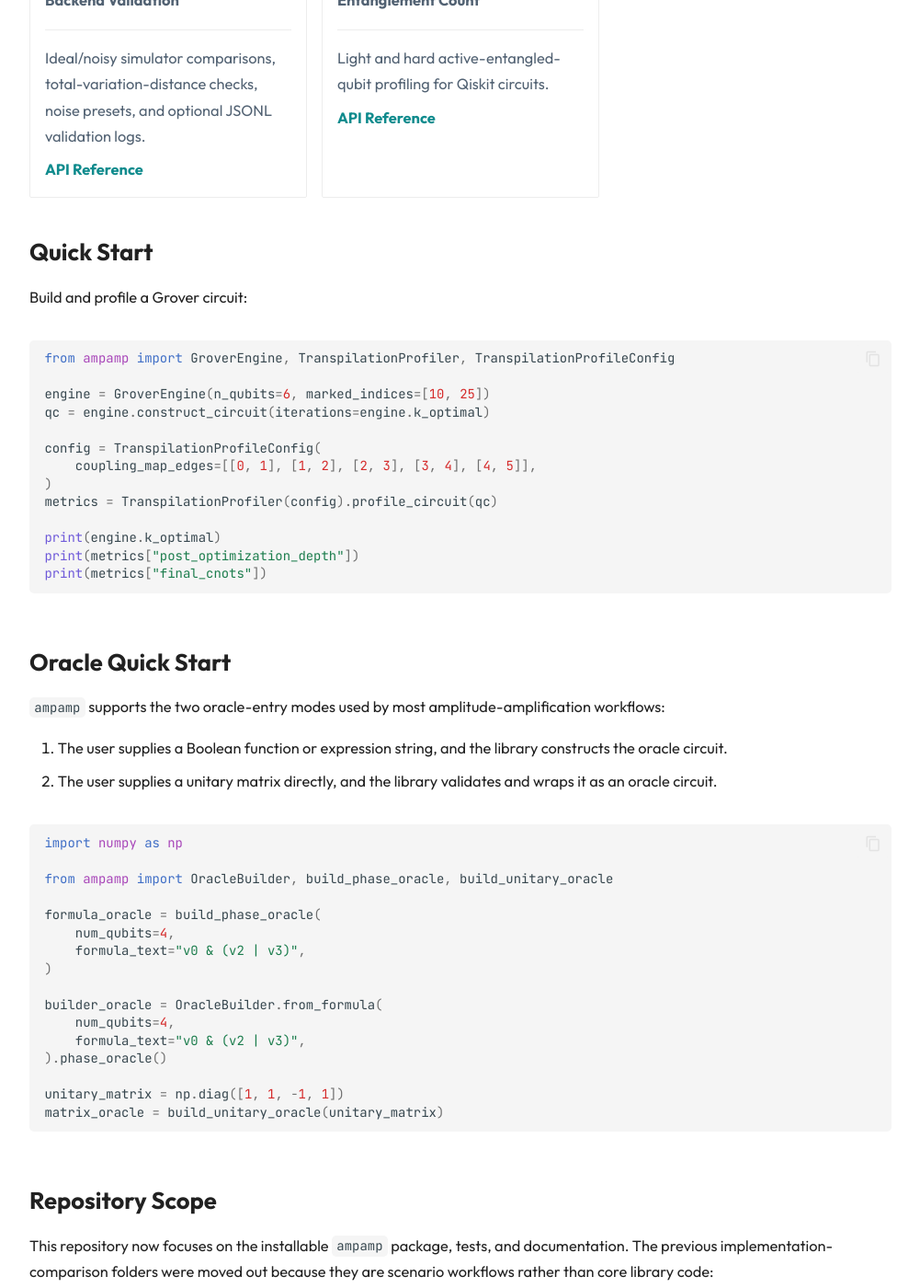
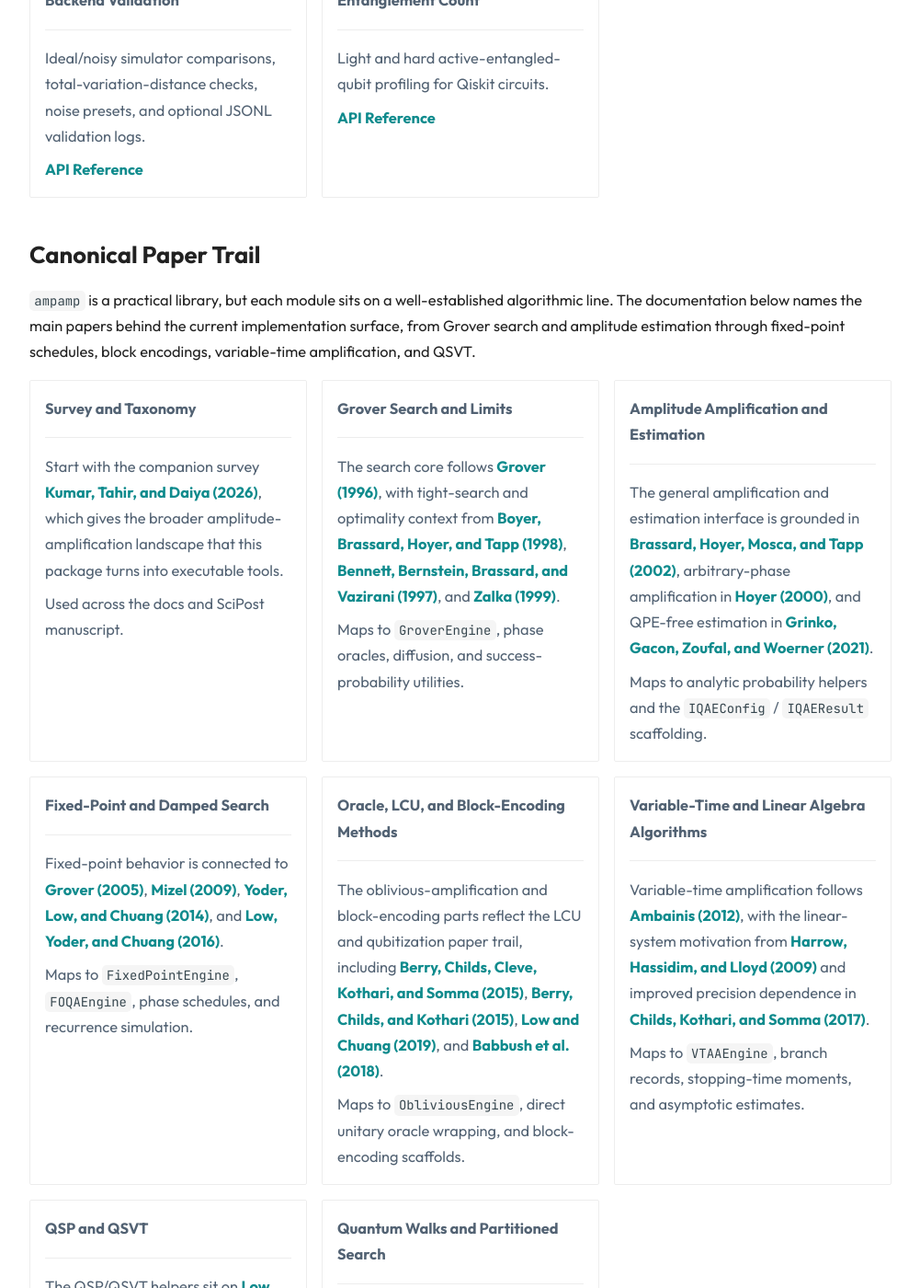
Before and after one commit to QuantumAmplification/ampamp, an MkDocs documentation site: the page built from docs/index.md, in a window 1280 px wide and 1400 px high, scrolled down 1872 px. Shown: the whole window at 92% size, without its empty margins (264-1265 px from the left). Built offline with MkDocs 1.6.1 and Material for MkDocs 9.7.7, drawn with Linux system fonts in a browser that asks for light colours; comment, search, counter and statistics services are not loaded; some of the changed text lies outside the part shown.

Commit message:
Add literature map to documentation homepage

```diff
--- a/docs/index.md
+++ b/docs/index.md
@@ -119,6 +119,70 @@ qc = engine.construct_circuit(
 
 </div>
 
+## Canonical Paper Trail {: .ampamp-section-title }
+
+`ampamp` is a practical library, but each module sits on a well-established algorithmic line. The documentation below names the main papers behind the current implementation surface, from Grover search and amplitude estimation through fixed-point schedules, block encodings, variable-time amplification, and QSVT.
+
+<div class="grid cards" markdown>
+
+-   **Survey and Taxonomy**
+
+    ---
+    Start with the companion survey [Kumar, Tahir, and Daiya (2026)](https://doi.org/10.5281/zenodo.20054981), which gives the broader amplitude-amplification landscape that this package turns into executable tools.
+
+    Used across the docs and SciPost manuscript.
+
+-   **Grover Search and Limits**
+
+    ---
+    The search core follows [Grover (1996)](https://doi.org/10.1145/237814.237866), with tight-search and optimality context from [Boyer, Brassard, Hoyer, and Tapp (1998)](https://doi.org/10.1002/(SICI)1521-3978(199806)46:4/5%3C493::AID-PROP493%3E3.0.CO;2-P), [Bennett, Bernstein, Brassard, and Vazirani (1997)](https://doi.org/10.1137/S0097539796300933), and [Zalka (1999)](https://doi.org/10.1103/PhysRevA.60.2746).
+
+    Maps to `GroverEngine`, phase oracles, diffusion, and success-probability utilities.
+
+-   **Amplitude Amplification and Estimation**
+
+    ---
+    The general amplification and estimation interface is grounded in [Brassard, Hoyer, Mosca, and Tapp (2002)](https://doi.org/10.1090/conm/305/05215), arbitrary-phase amplification in [Hoyer (2000)](https://doi.org/10.1103/PhysRevA.62.052304), and QPE-free estimation in [Grinko, Gacon, Zoufal, and Woerner (2021)](https://doi.org/10.1038/s41534-021-00379-1).
+
+    Maps to analytic probability helpers and the `IQAEConfig` / `IQAEResult` scaffolding.
+
+-   **Fixed-Point and Damped Search**
+
+    ---
+    Fixed-point behavior is connected to [Grover (2005)](https://doi.org/10.1103/PhysRevLett.95.150501), [Mizel (2009)](https://doi.org/10.1103/PhysRevLett.102.150501), [Yoder, Low, and Chuang (2014)](https://doi.org/10.1103/PhysRevLett.113.210501), and [Low, Yoder, and Chuang (2016)](https://doi.org/10.1103/PhysRevX.6.041067).
+
+    Maps to `FixedPointEngine`, `FOQAEngine`, phase schedules, and recurrence simulation.
+
+-   **Oracle, LCU, and Block-Encoding Methods**
+
+    ---
+    The oblivious-amplification and block-encoding parts reflect the LCU and qubitization paper trail, including [Berry, Childs, Cleve, Kothari, and Somma (2015)](https://doi.org/10.1103/PhysRevLett.114.090502), [Berry, Childs, and Kothari (2015)](https://doi.org/10.1109/FOCS.2015.54), [Low and Chuang (2019)](https://doi.org/10.22331/q-2019-07-12-163), and [Babbush et al. (2018)](https://doi.org/10.1103/PhysRevX.8.041015).
+
+    Maps to `ObliviousEngine`, direct unitary oracle wrapping, and block-encoding scaffolds.
+
+-   **Variable-Time and Linear Algebra Algorithms**
+
+    ---
+    Variable-time amplification follows [Ambainis (2012)](https://doi.org/10.4230/LIPIcs.STACS.2012.636), with the linear-system motivation from [Harrow, Hassidim, and Lloyd (2009)](https://doi.org/10.1103/PhysRevLett.103.150502) and improved precision dependence in [Childs, Kothari, and Somma (2017)](https://doi.org/10.1137/16M1087072).
+
+    Maps to `VTAAEngine`, branch records, stopping-time moments, and asymptotic estimates.
+
+-   **QSP and QSVT**
+
+    ---
+    The QSP/QSVT helpers sit on [Low and Chuang (2017)](https://doi.org/10.1103/PhysRevLett.118.010501), [Low and Chuang (2019)](https://doi.org/10.22331/q-2019-07-12-163), [Gilyen, Su, Low, and Wiebe (2019)](https://doi.org/10.1145/3313276.3316366), and [Martyn, Rossi, Tan, and Chuang (2021)](https://doi.org/10.1103/PRXQuantum.2.040203).
+
+    Maps to `SU2QSPEngine`, `QSVTSynthesizer`, Chebyshev helpers, and parity diagnostics.
+
+-   **Quantum Walks and Partitioned Search**
+
+    ---
+    The distributed and partitioned-search tools are software bookkeeping layers, but their motivation is close to quantum-walk search and walk/simulation relationships such as [Childs (2010)](https://doi.org/10.1007/s00220-009-0930-1).
+
+    Maps to `DQAAEngine`, prefix/suffix partitions, and symbolic local-oracle synthesis.
+
+</div>
+
 ## Quick Start
 
 Build and profile a Grover circuit:
```
